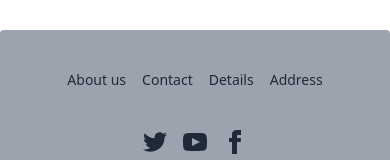
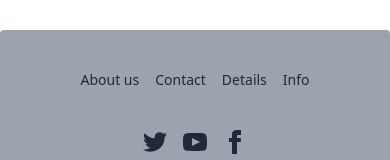
Before and after one commit to AtiqurRahmanAtik/Painting-and-Drawing-Client, a React (Vite) app: page /login in a window 390 px wide. Shown: the part 639-799 px from the top of the page. Built offline with nearby package versions, Linux system fonts and the light colour scheme; no server answers.

Commit message:
compler full assignmnet also responsive all devices and footer section and

```diff
--- a/src/Component/Footer/Footer.jsx
+++ b/src/Component/Footer/Footer.jsx
@@ -8,7 +8,7 @@ const Footer = () => {
     <a className="link link-hover">About us</a>
     <a className="link link-hover">Contact</a>
     <a className="link link-hover">Details</a>
-    <a className="link link-hover">Address</a>
+    <a className="link link-hover">Info</a>
   </nav>
   <nav>
     <div className="grid grid-flow-col gap-4">
--- a/src/Component/ViewDetailsPage/ViewDetailsPage.jsx
+++ b/src/Component/ViewDetailsPage/ViewDetailsPage.jsx
@@ -8,7 +8,7 @@ const ViewDetailsPage = () => {
 
     return (
         <div className="my-11 p-5">
-            <h1 className="text-3xl font-bold text-center">ViewDetailsPage : {singleUser.Name}</h1>
+            <h1 className="text-3xl font-bold text-center">ViewDetailsPage </h1>
 
 
             <div className="card gap-5 lg:card-side bg-base-100 shadow-xl mt-7">
```
Also changed, not shown: 1 other file (tests, documents, lock files or other folders).
